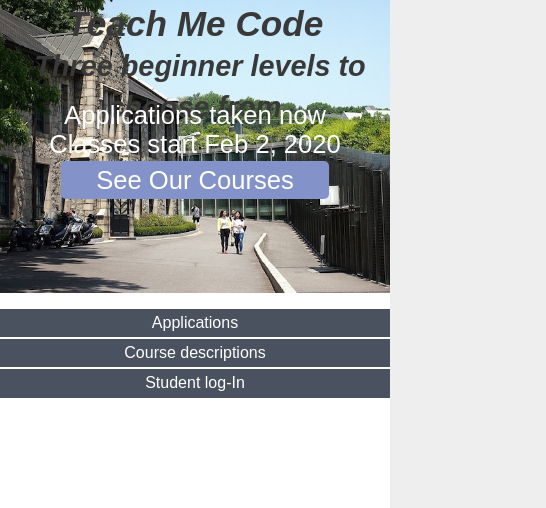
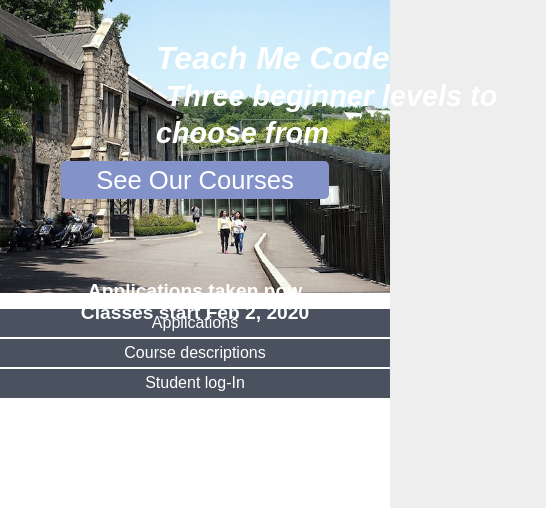
Before and after one commit to jerome-wilson-developer/landingpg_teach-me-code-school, a plain HTML site: page index.html in a window 390 px wide. Shown: the top 508 px of the page, 546 px wide, since content can reach past the window. Drawn offline with Linux system fonts and the light colour scheme.

Commit message:
mobile styling, spacing, and positioning @min600px and 600to900px and @min900px.

```diff
--- a/index.html
+++ b/index.html
@@ -35,20 +35,71 @@
     #logo p{
         display: block;
         position: absolute;
-        top: 1%;
-        /* color: white; */
-        color: #393939;
-        font-size: 2.2em;
         font-style: italic;
         font-weight: bold;
         width: 100%;
-        text-align: center;
+        text-align: left;
+        top: 10%;
+        padding-left: 45%;
+        color: #ffffff;
+        font-size: 4rem;
     }
+    .apply-btn-text{
+        font-size: 2.2em;
+        font-weight: bold;
+        max-width: 1100px;
+        top: 88%;
+    }
+    /* header p{
+        font-size: 2.2em;
+        font-weight: bold;
+        max-width: 1100px;
+        top: 62%;
+    } */
+
+
+
 
 
     /* --------------------------------------
       THE BEGINNING OF 'MOBILE 1ST' STYLING
     --------------------------------------- */
+
+    /* header p{
+        font-size: 2.2em;
+        font-weight: bold;
+        max-width: 1100px;
+        top: 62%;
+    } */
+
+    /* .apply-btn-text{
+        font-size: 2.2em;
+        font-weight: bold;
+        max-width: 1100px;
+        top: 88%;
+    } */
+
+    .apply-btn-text{
+        font-size: 1.2em;
+        font-weight: bold;
+        max-width: 1100px;
+        top: 70%;
+    }
+    #logo p{
+        display: block;
+        position: absolute;
+        font-style: italic;
+        font-weight: bold;
+        width: 100%;
+        text-align: left;
+        top: 10%;
+        padding-left: 40%;
+        color: #ffffff;
+        font-size: 2.0rem;
+    }
+
+
+
     ul{/*TOP MENU STYLING*/
         width: 100%;
         padding: 0px;
@@ -162,6 +213,28 @@
       DEVICES > 600PX
     --------------------------------------- */
     @media screen and (min-width: 600px){
+
+    #logo p{
+        text-align: left;
+        padding-left: 45%;
+        top: 20%;
+        color: #ffffff;
+        font-size:2.5rem;
+    }
+
+
+    #apply-btn{
+        bottom: 51%;
+    }
+
+    .apply-btn-text{
+        font-size: 1.2em;
+        font-weight: bold;
+        max-width: 1100px;
+        top: 87%;
+    }
+
+
 
     /*TOP MENU STYLING*/
     header ul{
@@ -468,8 +541,7 @@
 
 
         <div class="row1-2" style="width:100%; font-size:1.5rem;">
-            <img src="images/volleyball.jpg"
-            width="" height=""
+            <img src="images/hub-find-startup-jobs.jpg"
             alt="icon for html5 programming language"/>
         </div>
 
```
